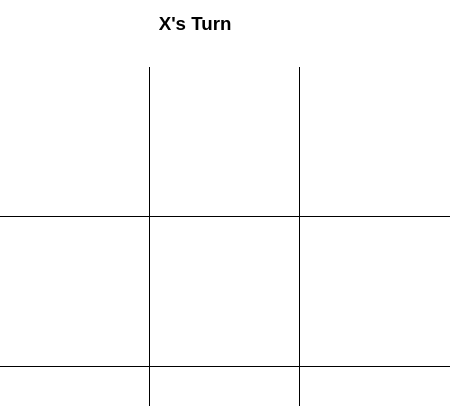
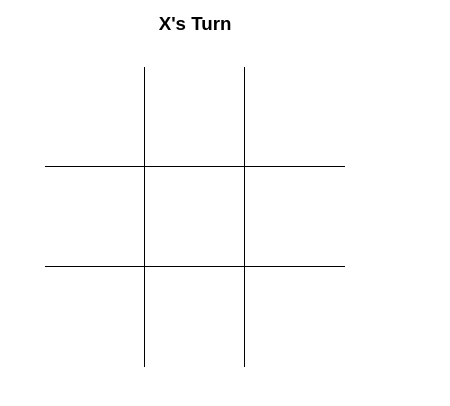
Before and after one commit to ryantate13/tic-tac-toe, a React app: page / in a window 390 px wide. Shown: the part 56-462 px from the top of the page, 450 px wide, since content can reach past the window. Built offline with nearby package versions, Linux system fonts and the light colour scheme.

Commit message:
add mobile breakpoints

```diff
--- a/src/TicTacToe.scss
+++ b/src/TicTacToe.scss
@@ -1,3 +1,4 @@
+$mobile_dimension: 300px;
 $dimension: 450px;
 $flex: 0 0 33.33%;
 $border: 1px solid black;
@@ -16,11 +17,16 @@ header {
 }
 
 #board {
-  height: $dimension;
-  width: $dimension;
+  height: $mobile_dimension;
+  width: $mobile_dimension;
   margin: auto;
   display: flex;
   flex-direction: column;
+
+  @media screen and (min-width: 500px) {
+    height: $dimension;
+    width: $dimension;
+  }
 
   .row {
     display: flex;
```
